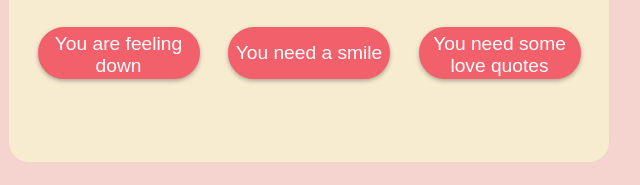
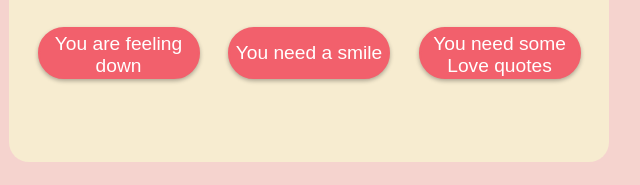
Before and after one commit to Andrewzekid/ashmita, a website: page ourstory.html in a window 1280 px wide. Shown: the part 438-623 px from the top of the page, 331-971 px from the left. Drawn offline with Linux system fonts and the light colour scheme.

Commit message:
Update ourstory.html

```diff
--- a/ourstory.html
+++ b/ourstory.html
@@ -18,7 +18,7 @@
         <div class="btn-group around">
             <button class="btn fixed down-btn">You are feeling down</button>
             <button class="btn fixed joke-btn">You need a smile</button>
-            <button class="btn fixed quotes-btn">You need some love quotes</button>
+            <button class="btn fixed quotes-btn">You need some Love quotes</button>
 
         </div>
     </div>
```
